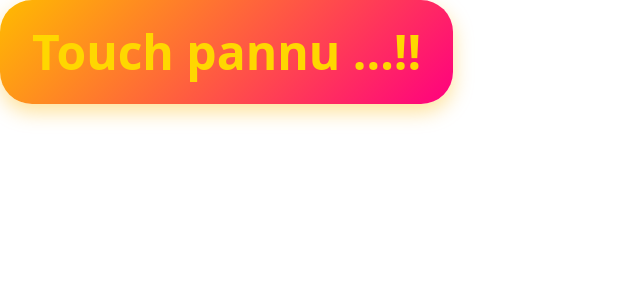
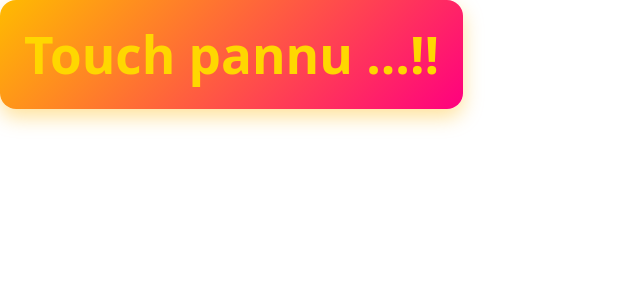
Before and after one commit to Venkatsampath24/rove, a React (Create React App) app: page / in a window 1280 px wide. Shown: the top 300 px of the page, without its empty margins (0-640 px from the left). Built offline with nearby package versions, Linux system fonts and the light colour scheme.

Commit message:
love changes

```diff
--- a/src/components/FireworkAnimation.js
+++ b/src/components/FireworkAnimation.js
@@ -1,6 +1,6 @@
 import React, { useEffect, useRef, useState } from 'react';
 import { Fireworks } from 'fireworks-js';
-import celebrationAudio from '../assets/Chellakuttiye.mp3'; // Ensure your audio file is added here
+import celebrationAudio from '../assets/Venkat.mp3';
 import '../index.css';
 
 const FireworkAnimation = () => {
@@ -8,19 +8,17 @@ const FireworkAnimation = () => {
   const [showName, setShowName] = useState(false);
   const audioRef = useRef(new Audio(celebrationAudio));
   const fireworksInstance = useRef(null);
-  const [fireworksStarted, setFireworksStarted] = useState(false); // State to track if fireworks have started
+  const [fireworksStarted, setFireworksStarted] = useState(false);
 
   useEffect(() => {
-    // Prevent scrolling
-    document.body.style.overflow = fireworksStarted ? 'hidden' : ''; // Toggle scrollbars
+    document.body.style.overflow = fireworksStarted ? 'hidden' : '';
 
     if (fireworksRef.current && fireworksStarted) {
-      // Initialize fireworks
       fireworksInstance.current = new Fireworks(fireworksRef.current, {
         speed: 2,
         acceleration: 1.05,
         friction: 0.95,
-        gravity: -0.1, // Adjust gravity to keep fireworks upward
+        gravity: -0.1,
         particles: 120,
         trace: 3,
         explosion: 5,
@@ -44,69 +42,77 @@ const FireworkAnimation = () => {
         },
       });
 
-      // Start fireworks and set interval for continuous firing
       fireworksInstance.current.start();
-      const intervalId = setInterval(() => fireworksInstance.current.start(), 1500); // Fire every 1.5 seconds
+      const intervalId = setInterval(() => fireworksInstance.current.start(), 1500);
 
-      // Show "Roja" after a delay
       const timer = setTimeout(() => {
         setShowName(true);
-      }, 4000); // 4 seconds delay after fireworks start
+      }, 4000);
 
       return () => {
         fireworksInstance.current.stop();
-        audioRef.current.pause(); // Pause audio on unmount
         clearTimeout(timer);
-        clearInterval(intervalId); // Cleanup interval
-        document.body.style.overflow = ''; // Restore scrollbars on unmount
+        clearInterval(intervalId);
+        document.body.style.overflow = '';
       };
     }
-  }, [fireworksStarted]); // Add fireworksStarted to the dependency array
+  }, [fireworksStarted]);
+
+  useEffect(() => {
+    if (fireworksStarted) {
+      audioRef.current.play().catch((error) => {
+        console.error("Error playing audio:", error);
+      });
+    } else {
+      audioRef.current.pause();
+      audioRef.current.currentTime = 0;
+    }
+  }, [fireworksStarted]);
 
   const handleStart = () => {
-    setFireworksStarted(true); // Set the state to start fireworks on button click
-    audioRef.current.play().catch((error) => {
-      console.error("Error playing audio:", error);
-    }); // Play audio on button click
+    setFireworksStarted(true);
   };
 
   return (
     <div
       ref={fireworksRef}
-      className="fixed inset-0 flex items-center justify-center bg-black h-screen" // Set to black background
-      style={{ height: '100vh' }} // Explicitly set height to 100vh
+      className="fixed inset-0 flex items-center justify-center bg-black h-screen"
     >
       {!fireworksStarted ? (
+        <div className="flex items-center justify-center">
           <button
             onClick={handleStart}
+            aria-label="Start Fireworks"
+            className="hover:scale-105 hover:shadow-lg rounded-lg"
             style={{
-          color: '#FFD700', // Text color
-          fontSize: '3rem', // Font size
-          fontWeight: 'bold', // Font weight
-          textAlign: 'center', // Center text alignment
-          borderRadius: '2rem', // Rounded corners
-          padding: '1rem 2rem', // Padding
-          border: 'none', // Remove border
-          background: 'linear-gradient(135deg, #ffbb00 0%, #ff007f 100%)', // Gradient background
-          boxShadow: '0 8px 20px rgba(255, 183, 0, 0.4)', // Shadow for depth
-          transition: 'transform 0.2s, box-shadow 0.2s', // Transition effects
+              color: '#FFD700',
+              fontSize: '4vw', // Responsive font size for mobile
+              fontWeight: 'bold',
+              textAlign: 'center',
+              display: 'flex',
+              alignItems: 'center',
+              borderRadius: '1rem',
+              padding: '1rem 1.5rem', // Padding for better clickability on mobile
+              border: 'none',
+              background: 'linear-gradient(135deg, #ffbb00 0%, #ff007f 100%)',
+              boxShadow: '0 8px 20px rgba(255, 183, 0, 0.4)',
+              transition: 'transform 0.2s, box-shadow 0.2s',
             }}
-        className="absolute hover:scale-105 hover:shadow-lg rounded-lg"
           >
             Touch pannu ...!!
           </button>
-
+        </div>
       ) : (
         <>
           {showName && (
             <h1
-            style={{ color: '#FFD700', fontSize: '4rem', fontWeight: 'bold', textAlign: 'center' }}
-            className="absolute top-1/2 left-1/2 transform -translate-x-1/2 -translate-y-1/2 text-7xl font-bold z-10"
+              className="absolute top-1/2 left-1/2 transform -translate-x-1/2 -translate-y-1/2 font-bold z-10"
+              style={{ color: '#FFD700', fontSize: '15vw', fontWeight: 'bold', textAlign: 'center' }} // Responsive font size for name
             >
               Ro<span className="heart">❤️</span>ja ....!!
             </h1>
           )}
-          <canvas className="absolute inset-0" ref={fireworksRef} style={{ height: '100vh' }} /> {/* Single canvas for fireworks */}
+          <canvas className="absolute inset-0" ref={fireworksRef} style={{ height: '100vh' }} />
         </>
       )}
     </div>
```
Also changed, not shown: 2 other files (tests, documents, lock files or other folders). Lines whose indentation alone changed are shown as unchanged.
